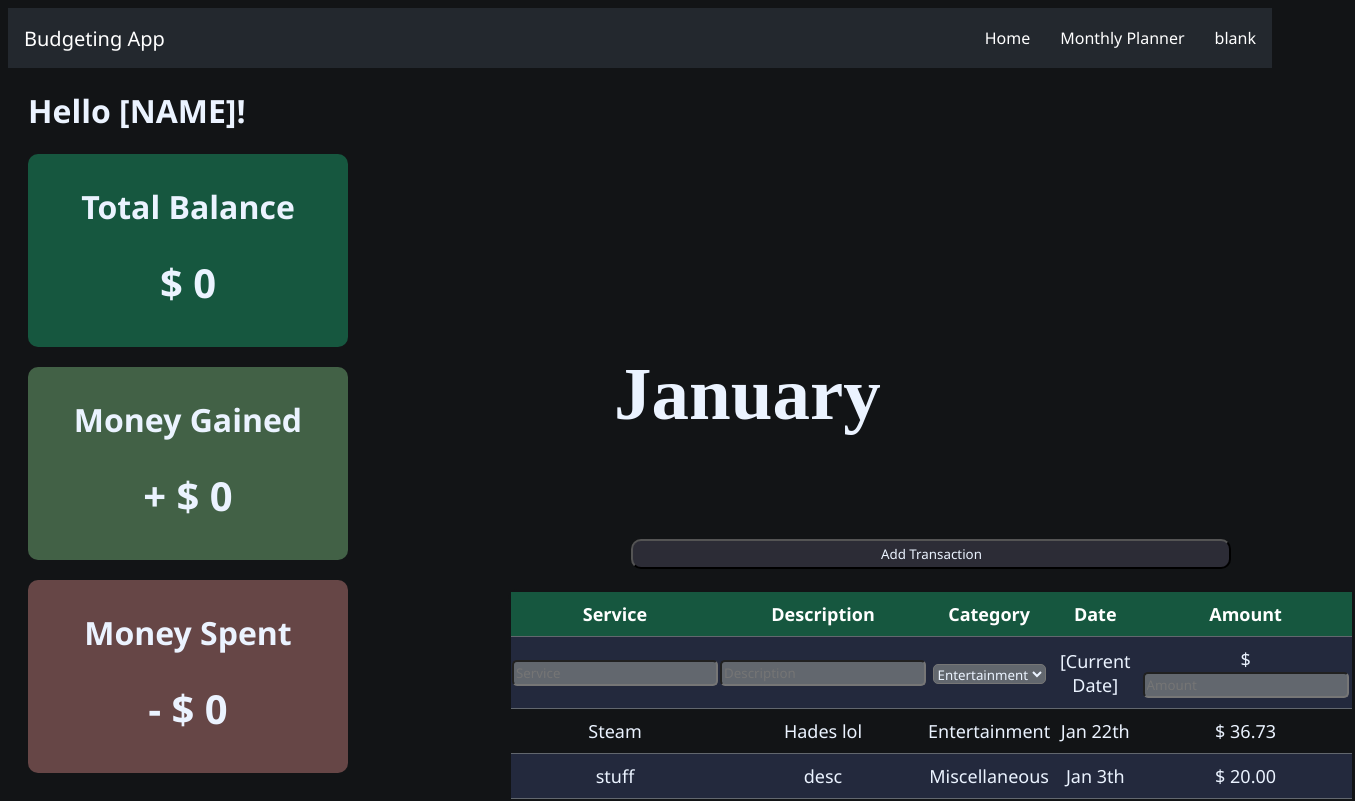
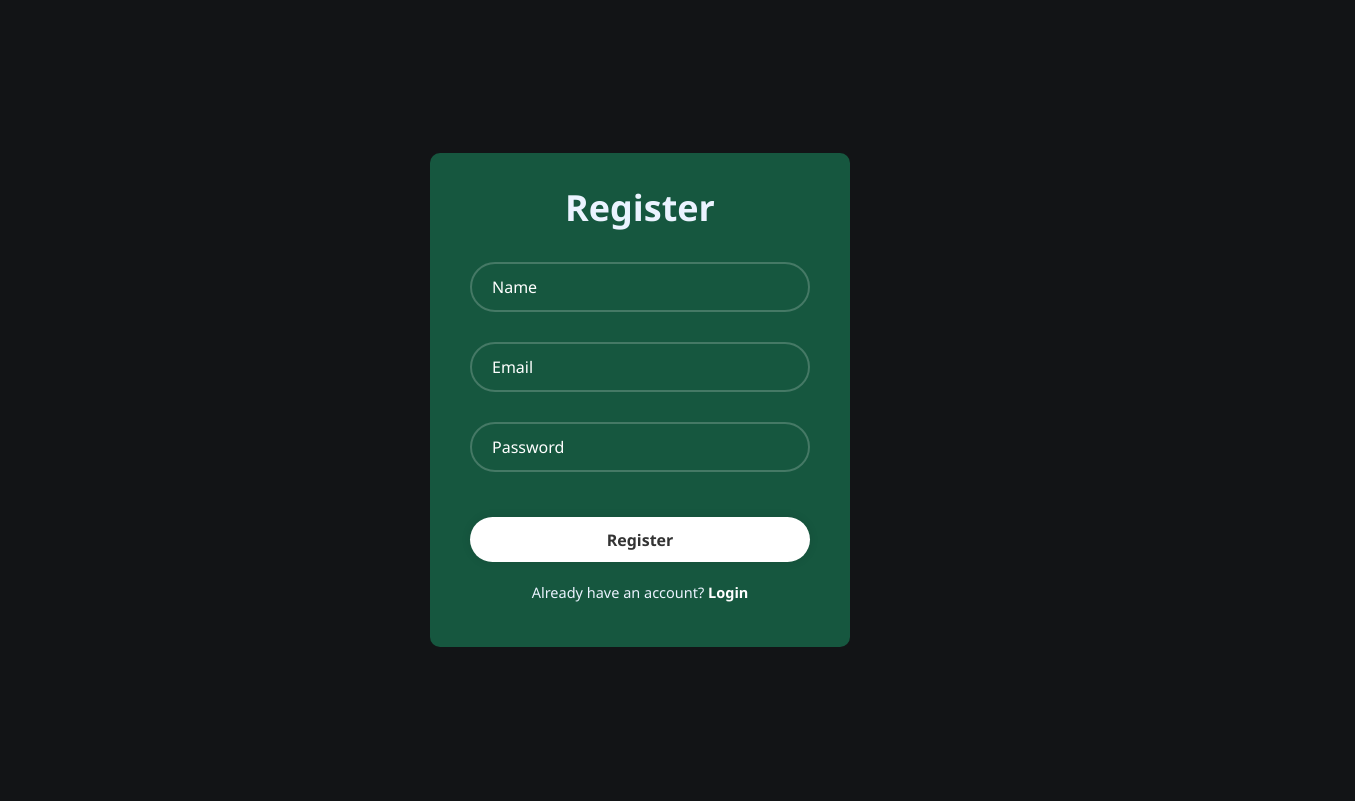
Before and after one commit to RohanManoharan/BudgetingApp, a React (Vite) app: page / in a window 1280 px wide. Shown: the top 801 px of the page, 1355 px wide, since content can reach past the window. Built offline with nearby package versions, Linux system fonts and the light colour scheme.

Commit message:
login/register

```diff
--- a/package.json
+++ b/package.json
@@ -10,8 +10,12 @@
     "preview": "vite preview"
   },
   "dependencies": {
+    "cors": "^2.8.5",
+    "express": "^4.18.2",
+    "mysql": "^2.18.1",
     "react": "^18.2.0",
     "react-dom": "^18.2.0",
+    "react-icons": "^4.12.0",
     "react-router-dom": "^6.21.1"
   },
   "devDependencies": {
--- /dev/null
+++ b/src/Registration/login-register.css
@@ -0,0 +1,108 @@
+*{
+    margin: 0;
+    padding: 0;
+    box-sizing: border-box;
+}
+
+body{
+    font-family: 'Poppins, sans-serif';
+    -webkit-font-smoothing: antialiased;
+    -moz-osx-font-smoothing: grayscale;
+    display: flex;
+    justify-content: center;
+    align-items: center;
+    min-height: 100vh;
+}
+.wrapper {
+    width: 420px;
+    background-color: #16573f;
+    color: #ffff;
+    border-radius: 10px;
+    padding: 30px 40px;
+}
+
+.wrapper h1 {
+    font-size: 36px;
+    text-align: center;
+}
+.wrapper .input-box{
+    position: relative;
+    width: 100%;
+    height: 50px;
+    margin: 30px 0;
+}
+
+.input-box input{
+    width: 100%;
+    height: 100%;
+    background: transparent;
+    outline: none;
+    border: 2px solid rgba(255, 255, 255, .2);
+    border-radius: 40px;
+    font-size: 16px;
+    color: #ffff;
+    padding: 20px 45px 20px 20px;
+}
+
+.input-box input::placeholder{
+    color: #ffff;
+}
+
+.input-box .icon {
+    position: absolute;
+    right: 20px;
+    top: 50%;
+    transform: translateY(-50%);
+    font-size: 16px;
+}
+
+.wrapper .remember-forgot{
+    display: flex;
+    justify-content: space-between;
+    font-size: 14.5px;
+    margin: -15px 0 15px;
+}
+
+.remember-forgot label input{
+    accent-color: #ffff;
+    margin-right: 4px;
+}
+
+.remember-forgot a{
+    color: #fff;
+    text-decoration: none;
+}
+
+.remember-forgot a:hover{
+    text-decoration: underline;
+}
+
+.wrapper button{
+    width: 100%;
+    height: 45px;
+    background-color: #fff;
+    border: none;
+    outline: none;
+    border-radius: 40px;
+    box-shadow: 0 0 10px rgba(0,0,0,.1);
+    cursor: pointer;
+    font-size: 16px;
+    color: #333;
+    font-weight: 700;
+}
+
+.wrapper .register-link{
+    font-size: 14.5px;
+    text-align: center;
+    margin: 20px 0 15px;
+}
+
+.register-link p a {
+    color: #fff;
+    text-decoration: none;
+    font-weight: 600;
+}
+
+.register-link p a:hover {
+    text-decoration: underline;
+}
--- a/src/Registration/login.jsx
+++ b/src/Registration/login.jsx
@@ -0,0 +1,34 @@
+import React from 'react';
+import './login-register.css';
+
+import { FaUser, FaLock } from "react-icons/fa";
+
+export default function Login() {
+    return (
+        <div className='wrapper'>
+            <form action="">
+                <h1>Login</h1>
+                <div className='input-box'>
+                    <input type="text" placeholder='Email' required/>
+                    <FaUser className='icon'/>
+                </div>
+                <div className='input-box'>
+                    <input type="password" placeholder='Password' required/>
+                    <FaLock className='icon'/>
+
+                </div>
+
+                <div className='remember-forgot'>
+                    <label htmlFor=""><input type="checkbox" />Remember Me</label>
+                    <a href="#">Forgot Password?</a>
+                </div>
+
+                <button className="login-btn" type='submit'>Login</button>
+
+                <div className='register-link'>
+                    <p>Don't have an account? <a href="#">Register</a></p>
+                </div>
+            </form>
+        </div>
+    )
+}
--- a/src/Registration/register.jsx
+++ b/src/Registration/register.jsx
@@ -0,0 +1,31 @@
+import React from 'react';
+import './login-register.css';
+
+import { FaUser, FaLock } from "react-icons/fa";
+
+export default function Register() {
+    return (
+        <div className='wrapper'>
+            <form action="">
+                <h1>Register</h1>
+                <div className='input-box'>
+                    <input type="text" placeholder='Name' required/>
+                </div>
+                <div className='input-box'>
+                    <input type="text" placeholder='Email' required/>
+                </div>
+                <div className='input-box'>
+                    <input type="password" placeholder='Password' required/>
+                </div>
+
+
+
+                <button className="login-btn" type='submit'>Register</button>
+
+                <div className='register-link'>
+                    <p>Already have an account? <a href="login.jsx">Login</a></p>
+                </div>
+            </form>
+        </div>
+    )
+}
--- a/src/main.jsx
+++ b/src/main.jsx
@@ -6,11 +6,12 @@
 } from "react-router-dom";
 import App from './App.jsx'
 import Monthly_Planner from './Monthly-Planner/Monthly_Planner.jsx';
-
+import Login from './Registration/login.jsx';
+import Register from './Registration/register.jsx';
 const router = createBrowserRouter([
   {
     path: "/",
-    element: <App/>,
+    element: <Register/>,
   },
   {
     path: "Monthly-Planner",
```
Also changed, not shown: 2 other files (tests, documents, lock files or other folders).
